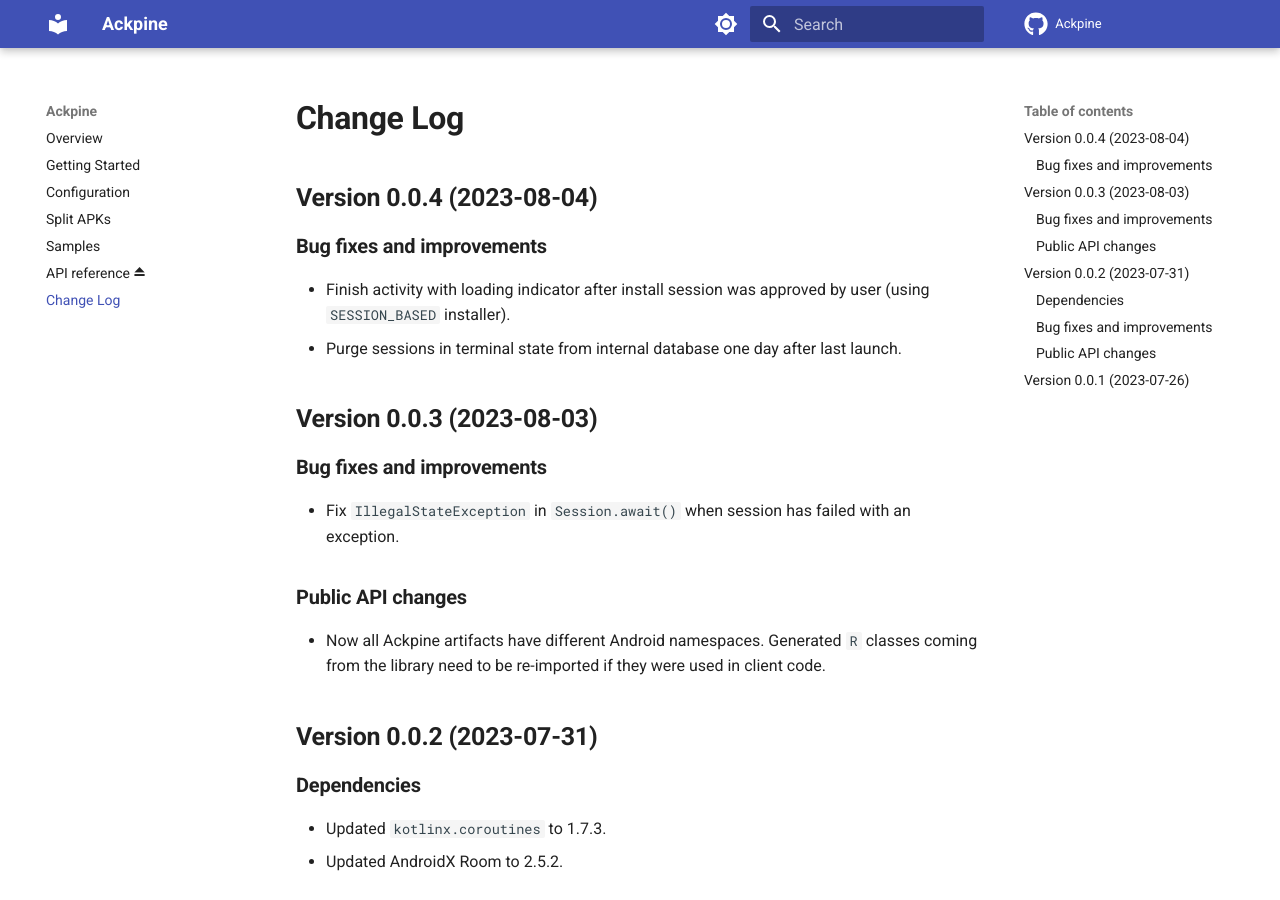
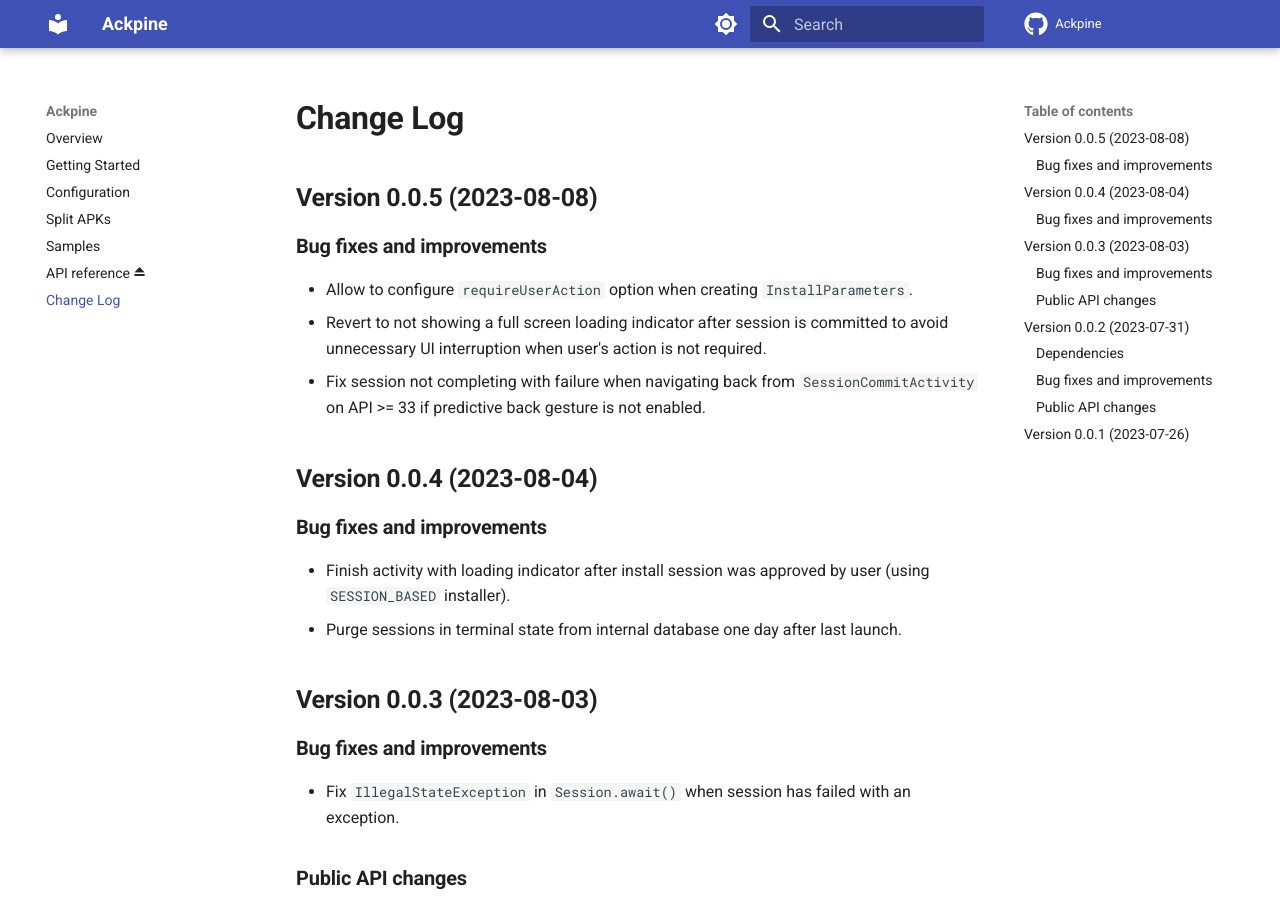
Before and after one commit to solrudev/Ackpine, an MkDocs documentation site: the page built from docs/changelog.md, in a window 1280 px wide and 900 px high. Built offline with MkDocs 1.6.1 and Material for MkDocs 9.7.7, drawn with Linux system fonts in a browser that asks for light colours; comment, search, counter and statistics services are not loaded.

Commit message:
add 0.0.5 version to changelog

```diff
--- a/docs/changelog.md
+++ b/docs/changelog.md
@@ -1,5 +1,14 @@
 Change Log
 ==========
+
+Version 0.0.5 (2023-08-08)
+--------------------------
+
+### Bug fixes and improvements
+
+- Allow to configure `requireUserAction` option when creating `InstallParameters`.
+- Revert to not showing a full screen loading indicator after session is committed to avoid unnecessary UI interruption when user's action is not required.
+- Fix session not completing with failure when navigating back from `SessionCommitActivity` on API >= 33 if predictive back gesture is not enabled.
 
 Version 0.0.4 (2023-08-04)
 --------------------------
```
